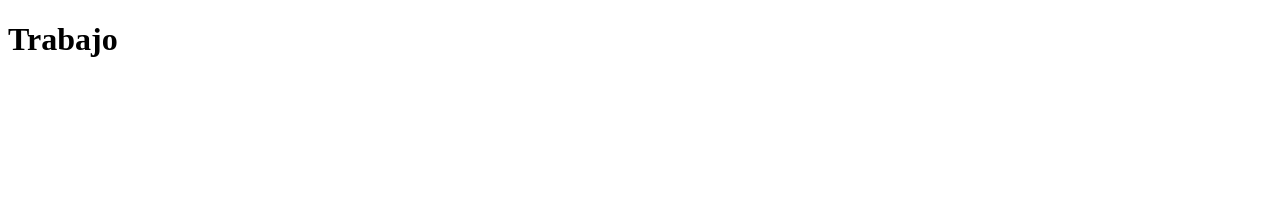
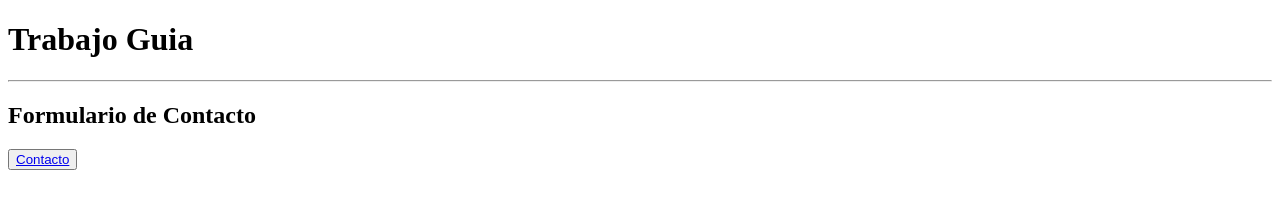
Before and after one commit to M4uri-000/elemento, a plain HTML site: page index.html in a window 1280 px wide. Drawn offline with Linux system fonts and the light colour scheme.

Commit message:
Rama Contacto completed 3.0

```diff
--- a/index.html
+++ b/index.html
@@ -6,6 +6,10 @@
     <title>Principal</title>
 </head>
 <body>
-    <h1>Trabajo</h1>
+    <h1>Trabajo Guia</h1>
+    <hr>
+    <h2>Formulario de Contacto</h2>
+    <nav></nav>
+    <button><a href="Contacto.html">Contacto</a></button>
 </body>
 </html>
```
Also changed, not shown: Contacto.html (+4 -0 lines).
